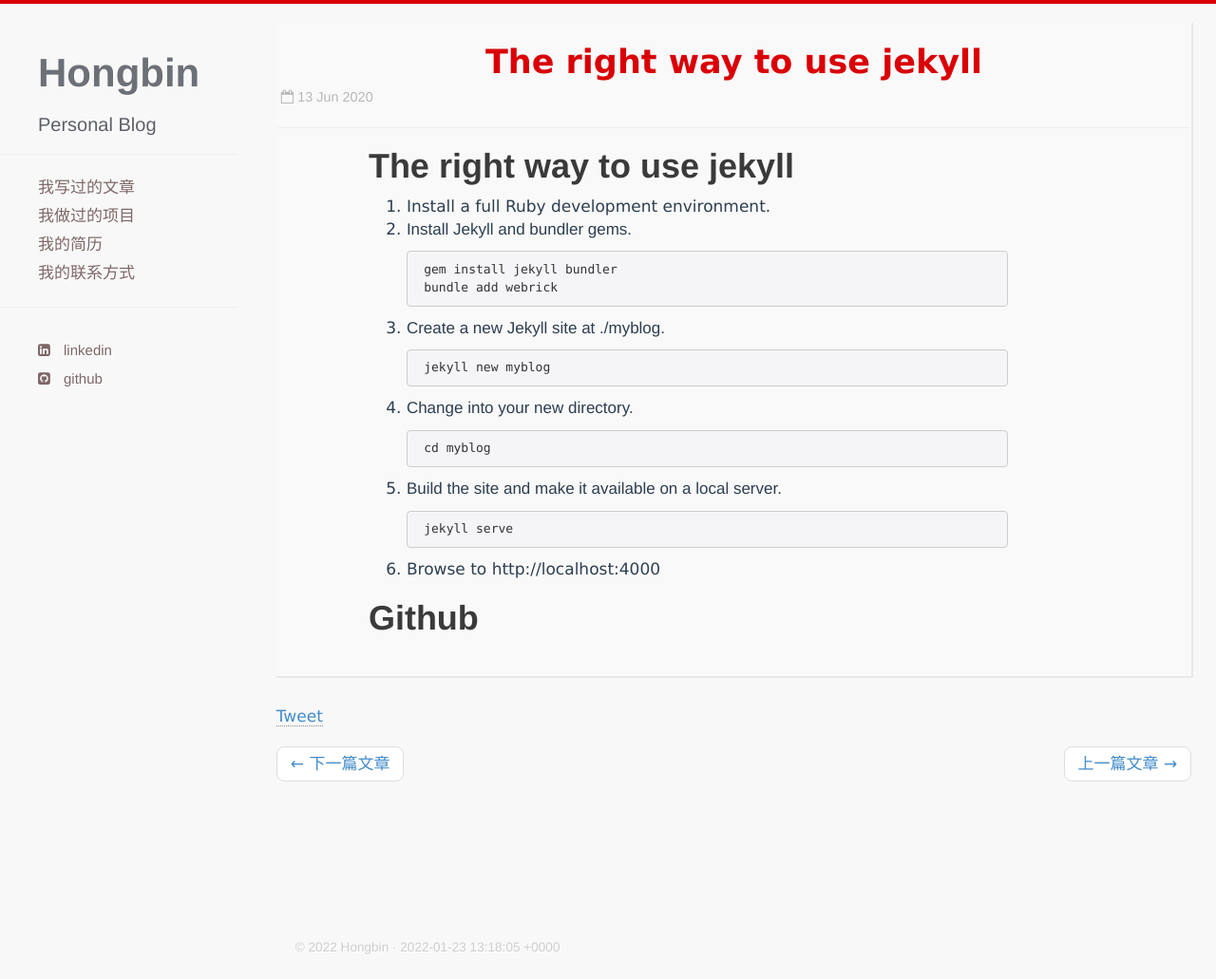
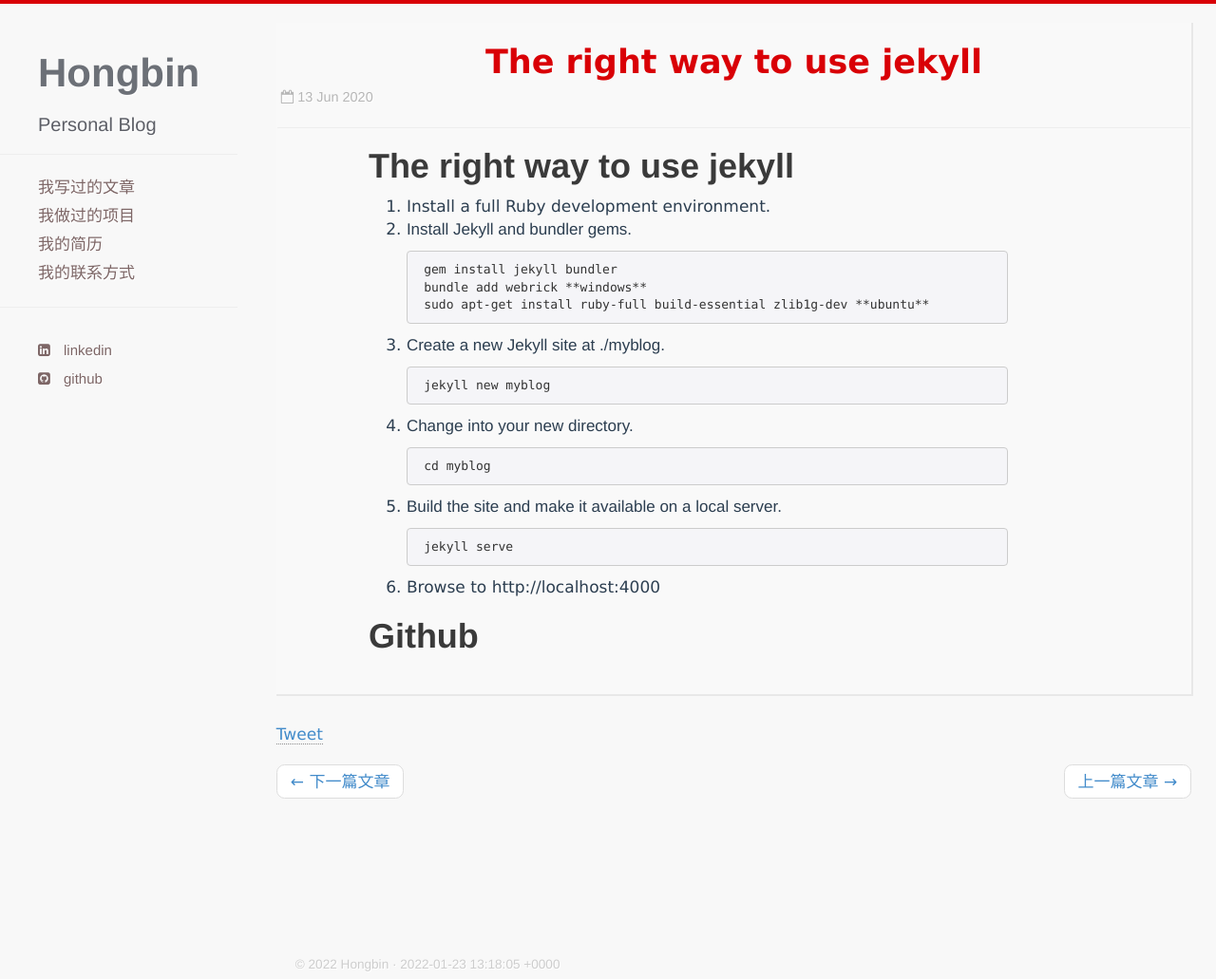
Before and after one commit to plok6325/plok6325.github.io, a Jekyll site: the page built from _posts/2020-06-13-right-way-to-use-jekyll.markdown, in a window 1280 px wide and 1031 px high. Shown: the whole window at 95% size. Built offline with Jekyll 4.4.1, drawn with Linux system fonts in a browser that asks for light colours; comment, search, counter and statistics services are not loaded.

```diff
--- a/_posts/2020-06-13-right-way-to-use-jekyll.markdown
+++ b/_posts/2020-06-13-right-way-to-use-jekyll.markdown
@@ -11,7 +11,8 @@
 2. Install Jekyll and bundler gems.
 
 		gem install jekyll bundler
-		bundle add webrick
+		bundle add webrick **windows**
+		sudo apt-get install ruby-full build-essential zlib1g-dev **ubuntu**
 3. Create a new Jekyll site at ./myblog.
 
 		jekyll new myblog
```
Also changed, not shown: 2 other files.
